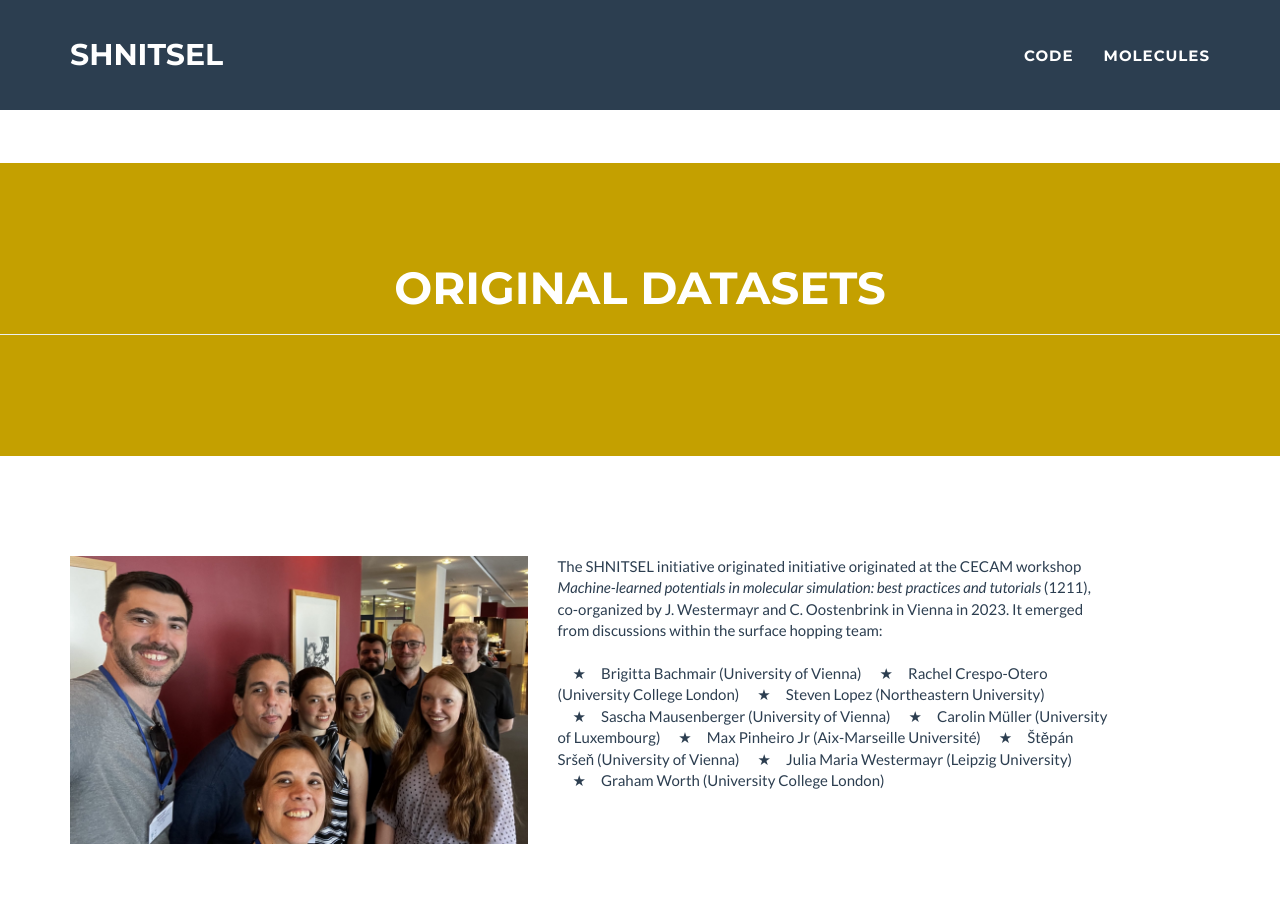
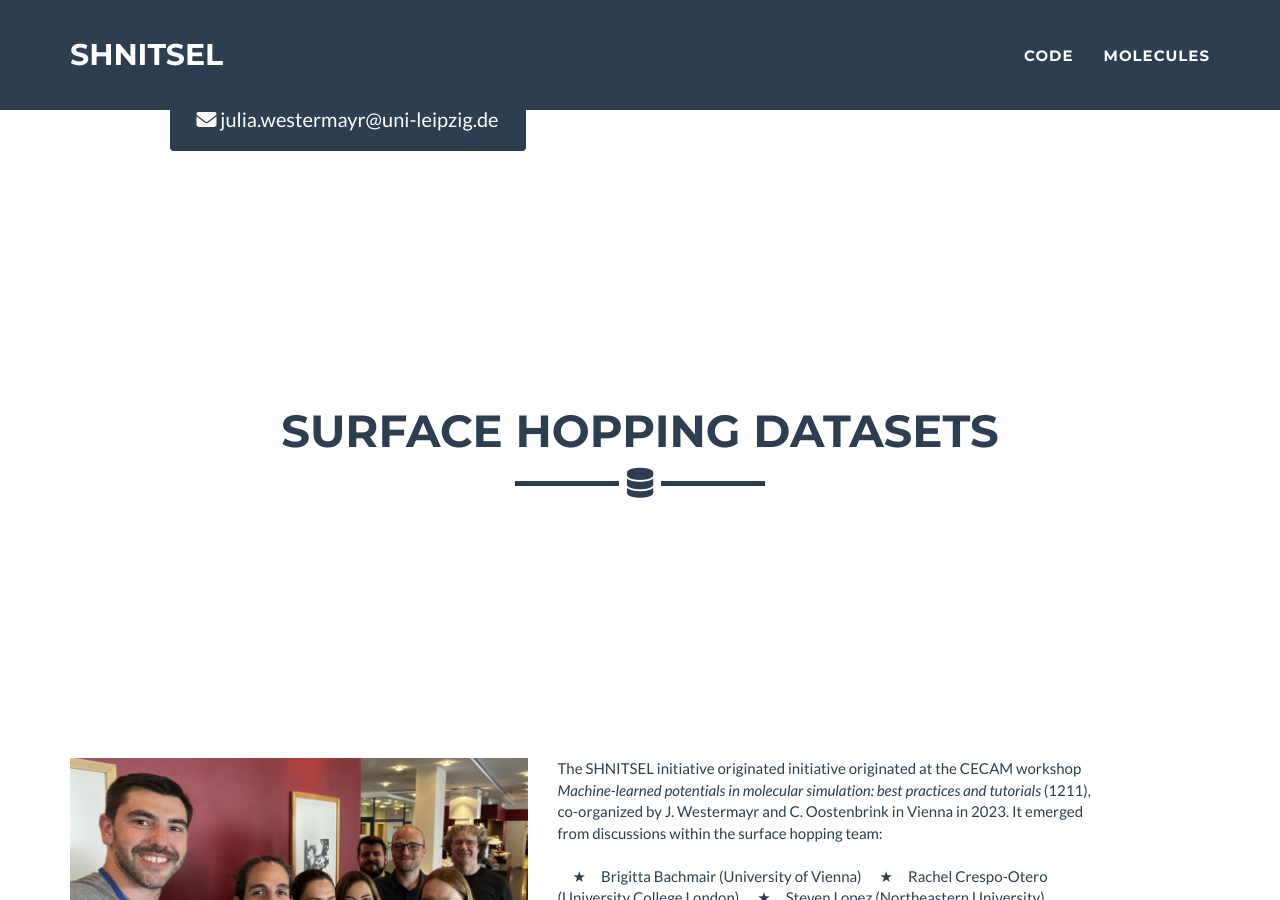
Before and after one commit to SHNITSEL/shnitsel.github.io, a Jekyll site: the page built from team.html, in a window 1280 px wide and 900 px high, scrolled down 987 px. Built offline with Jekyll 4.4.1, drawn with Linux system fonts in a browser that asks for light colours.

Commit message:
Update team.html

```diff
--- a/team.html
+++ b/team.html
@@ -1,106 +1,3 @@
 ---
-layout: page
+layout: contribpage
 ---
-<!-- About the Team -->
-<section id="team">
-  <div class="container">
-    <div class="row">
-      <div class="col-lg-12 text-center">
-        <h2>SHNITSEL Contributors</h2>
-        <hr class="star-primary">
-        <!-- <hr class="star-light"> -->
-      </div>
-    </div>
-    <br><br>
-    <div class="row">
-      <!-- <div class="col-lg-1 col-lg-offset-1"><vr class="star-primary"></div> -->
-      <div class="col-lg-1"><i class="fa-solid fa-code" style="font-size:30px;color:#2c3e50;"></i></div>
-      <div class="col-lg-10">
-        <p><b> Theodor Röhrkasten </b><br>
-          Theodor developed the <a href="https://github.com/SHNITSEL/shnitsel-tools/tree/main/shnitsel/dynamic" target="_blank" style="color:#2c3e50;">shnitsel.dynamic</a> module of the shnitsel Python package, which handles the parsing and loading of datasets, post-processing of static and dynamic data,
-          and visualization of high-dimensional trajectory data. His work ensures that shnitsel can efficiently analyze and represent complex molecular dynamics simulations.
-          Additionally, he collaborated on the development of the shnitsel website.
-        </p>
-      </div>
-    </div>
-    <br>
-    <div class="row">
-      <!-- <div class="col-lg-1 col-lg-offset-1"><vr class="star-primary"></div> -->
-      <div class="col-lg-1"><i class="fa-solid fa-code" style="font-size:30px;color:#2c3e50;"></i></div>
-      <div class="col-lg-10">
-        <p><b> Robin Curth </b><br>
-          Robin developed the <a href="https://github.com/SHNITSEL/shnitsel-tools/tree/main/shnitsel/static" target="_blank" style="color:#2c3e50;">shnitsel.static</a> module of the shnitsel Python package, which provides specialized visualization tools for static data.
-          His contributions enable clear and effective representation of key molecular properties and simulation results.
-        </p>
-      </div>
-    </div>
-    <br>
-    <div class="row">
-      <!-- <div class="col-lg-1 col-lg-offset-1"><vr class="star-primary"></div> -->
-      <div class="col-lg-1"><i class="fa-solid fa-list-ul" style="font-size:30px;color:#2c3e50;"></i></div>
-      <div class="col-lg-10">
-        <p><b> Carolin Müller </b><br>
-          Carolin co-conceptualized and supervised the shnitsel project, overseeing its development and integration into computational workflows.
-          She developed, illustrated and maintains the shnitsel website.
-          <br>
-          <a href="mailto:carolin.cpc.mueller@fau.de" class="btn btn-lg btn-outline" style="background-color:#2c3e50"> <i class="fa-solid fa-envelope" style="color:white"></i> carolin.cpc.mueller@fau.de </a>
-        </p>
-      </div>
-    </div>
-    <br>
-    <div class="row">
-      <!-- <div class="col-lg-1 col-lg-offset-1"><vr class="star-primary"></div> -->
-      <div class="col-lg-1"><i class="fa-solid fa-list-ul" style="font-size:30px;color:#2c3e50;"></i></div>
-      <div class="col-lg-10">
-        <p><b> Julia Westermayr </b><br>
-          Julia co-conceptualized and supervised the shnitsel project, ensuring its development aligned with the needs of the scientific community.
-          She co-organized the CECAM workshop where the idea for shnitsel was initiated.
-          <br>
-          <a href="mailto:julia.westermayr@uni-leipzig.de" class="btn btn-lg btn-outline" style="background-color:#2c3e50"> <i class="fa-solid fa-envelope" style="color:white"></i> julia.westermayr@uni-leipzig.de </a>
-        </p>
-      </div>
-    </div>
-  </div>
-</section>
-<!-- CECAM inf -->
-<section class="success" id="about">
-    <div class="row">
-      <div class="col-lg-12 text-center">
-        <h2>Original Datasets</h2>
-        <hr class="star-star-light">
-        <!-- <hr class="star-light"> -->
-      </div>
-    </div>
-
-</section>
-<!-- CECAM inf -->
-<section id="about">
-  <div class="container">
-    <div class="row">
-      <div class="col-lg-5">
-        <img class="img-responsive" src="https://raw.githubusercontent.com/shnitsel/shnitsel.github.io/main/img/team_072023.jpeg" width="600" alt="Team, Vienna 2023" />
-      </div>
-      <style type="text/css">
-        ul {list-style: none; padding: 0px;}
-        ul li_n:before{content: '\002605'; margin: 0 1em;}
-      </style>
-      <div class="col-lg-6">
-        The SHNITSEL initiative originated initiative originated at the CECAM workshop <i>Machine-learned potentials in molecular simulation: best practices and tutorials </i> (1211), co-organized by J. Westermayr and C. Oostenbrink in Vienna in 2023.
-        It emerged from discussions within the surface hopping team:
-        <br><br>
-        <ul>
-          <li_n>Brigitta Bachmair (University of Vienna)</li_n>
-          <li_n>Rachel Crespo-Otero (University College London)</li_n>
-          <li_n>Steven Lopez (Northeastern University)</li_n>
-          <li_n>Sascha Mausenberger (University of Vienna)</li_n>
-          <li_n>Carolin Müller (University of Luxembourg)</li_n>
-          <li_n>Max Pinheiro Jr (Aix-Marseille Université)</li_n>
-          <li_n>Štěpán Sršeň (University of Vienna)</li_n>
-          <li_n>Julia Maria Westermayr (Leipzig University)</li_n>
-          <li_n>Graham Worth (University College London)</li_n>
-        </ul>
-       <!--  <i class="fas fa-star" style="font-size:22px;color:#2c3e50;"></i> Rachel Crespo-Otero (Max-Planck-Institut für Kohlenforschung) <br> -->
-      </div>
-    </div>
-  </div>
-</section>
```
